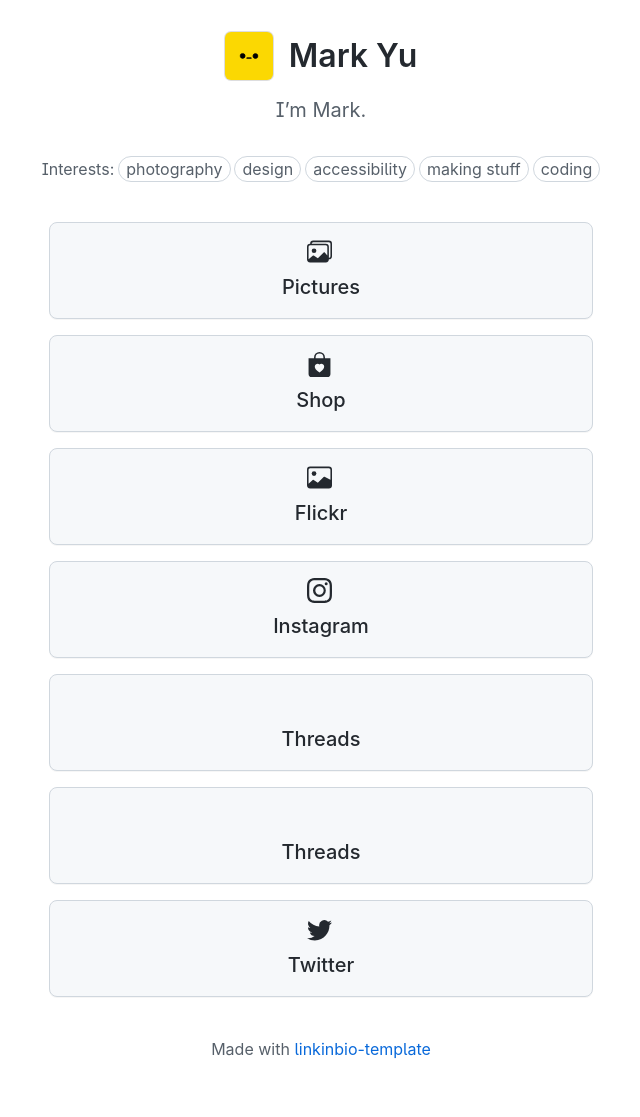
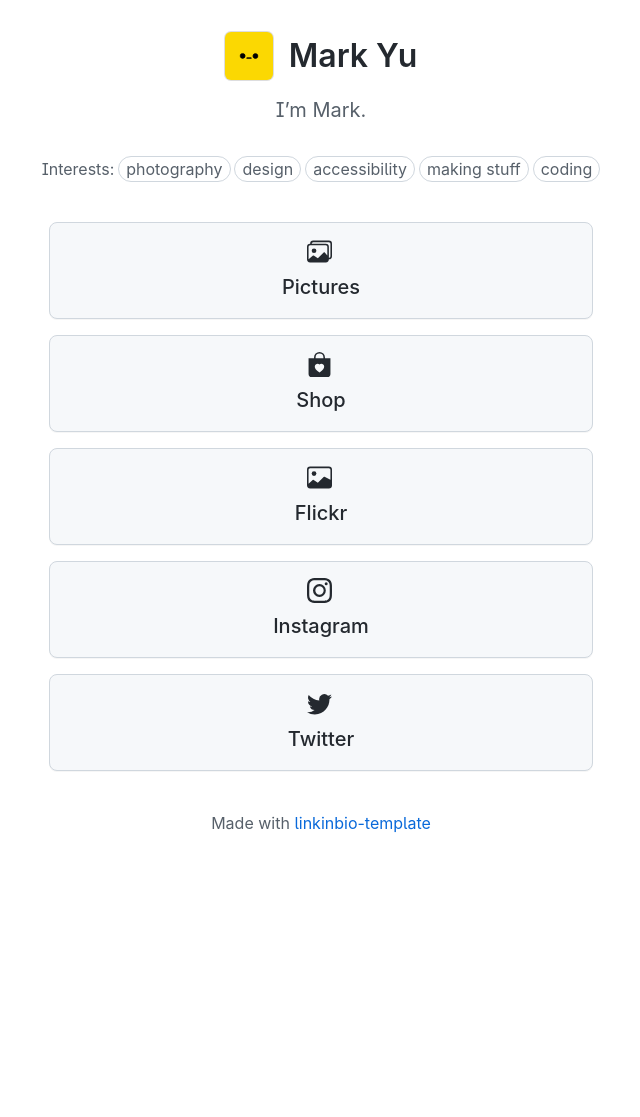
Before and after one commit to mkyyu/org.yueming, a Jekyll site: the page built from index.md, in a window 1280 px wide. Shown: the whole page, without its empty margins (319-959 px from the left). Built offline with Jekyll 4.4.1, drawn with Linux system fonts in a browser that asks for light colours; our own code applies the rules of GitHub Pages for plain Markdown files; after the commit the page ends 900 px from its top, so only the background shows below that.

Commit message:
Update links.yml

```diff
--- a/_data/links.yml
+++ b/_data/links.yml
@@ -10,12 +10,6 @@
 - text: Instagram
   url: https://www.instagram.com/_.ymark/
   icon: instagram
-- text: Threads
-  url: https://www.threads.net/@_.ymark
-  icon: threads
-- text: Threads
-  url: https://www.threads.net/@_.ymark
-  icon: threads
 - text: Twitter
   url: https://x.com/the2y_
   icon: twitter
```
